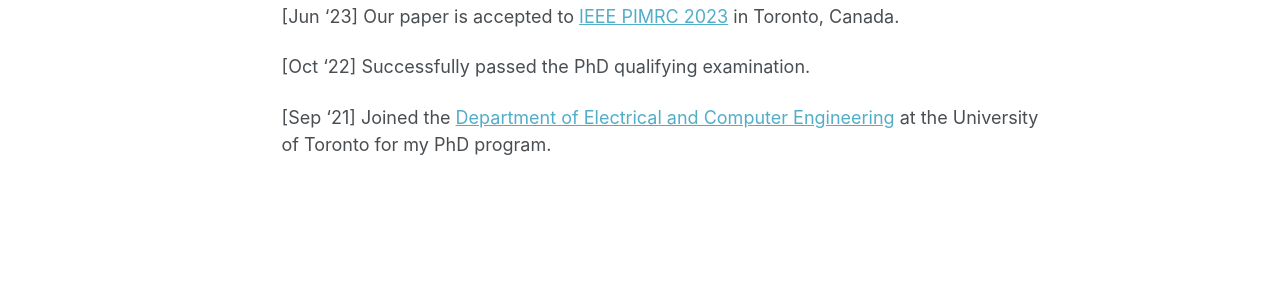
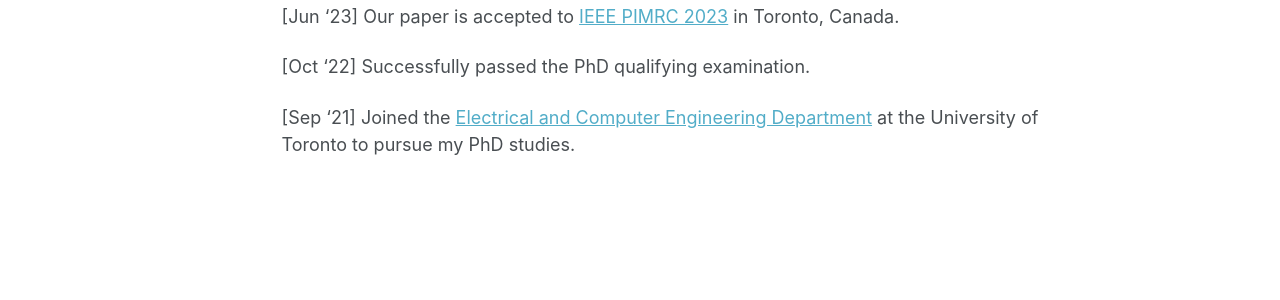
Before and after one commit to mortazawi/mortazawi.github.io, a Jekyll site: the page built from _pages/about.md, in a window 1280 px wide and 1343 px high. Shown: the part 799-1099 px from the top of the window. Built offline with Jekyll 4.4.1, drawn with Linux system fonts in a browser that asks for light colours; a script that is not in the unit is left out.

Commit message:
Update about.md

```diff
--- a/_pages/about.md
+++ b/_pages/about.md
@@ -31,4 +31,4 @@
 
 [Oct '22] Successfully passed the PhD qualifying examination.
 
-[Sep '21] Joined the [Department of Electrical and Computer Engineering](https://www.ece.utoronto.ca/) at the University of Toronto for my PhD program.
+[Sep '21] Joined the [Electrical and Computer Engineering Department](https://www.ece.utoronto.ca/) at the University of Toronto to pursue my PhD studies.
```
